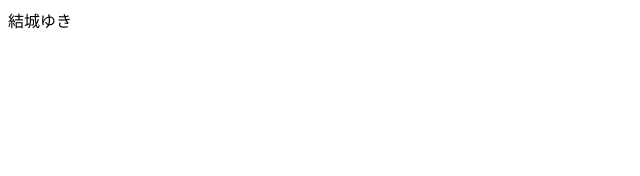
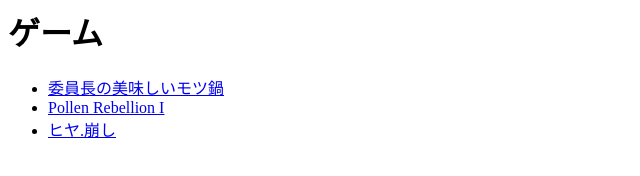
Before and after one commit to YukiYukiVirtual/YukiYukiVirtual.github.io, a plain HTML site: page index.html in a window 1280 px wide. Shown: the whole page, without its empty margins (0-640 px from the left). Drawn offline with Linux system fonts and the light colour scheme.

Commit message:
ゲームリスト

```diff
--- a/index.html
+++ b/index.html
@@ -1 +1,13 @@
-結城ゆき
+<h1>ゲーム</h1>
+<ul>
+	<li><a href="/motsunabe/">委員長の美味しいモツ鍋</a>
+	<li><a href="/pollen/">Pollen Rebellion I</a>
+	<li><a href="/hiyakuzushi/">ヒヤ.崩し</a>
+</ul>
+
+<!--
+<h1></h1>
+<ul>
+	<li><a href="//"></a>
+</ul>
+-->
```
